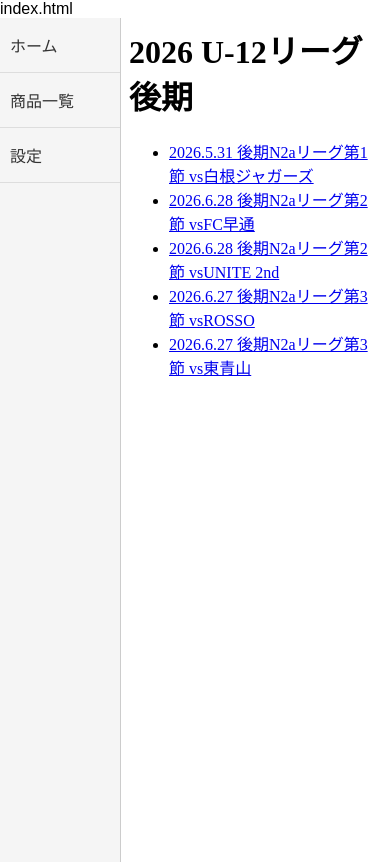
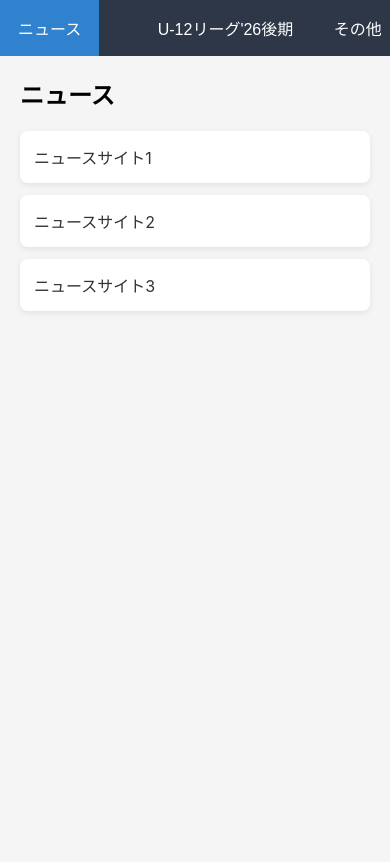
Before and after one commit to krag1041/krag1041.github.io, a plain HTML site: page Movie_Mobile.html in a window 390 px wide. Drawn offline with Linux system fonts and the light colour scheme.

Commit message:
Update Movie_Mobile.html

```diff
--- a/Movie_Mobile.html
+++ b/Movie_Mobile.html
@@ -1,85 +1,229 @@
-index.html
 <!DOCTYPE html>
 <html lang="ja">
 <head>
 <meta charset="UTF-8">
-<meta name="viewport" content="width=device-width, initial-scale=1.0">
-<title>スマホ用2ペインメニュー</title>
+<meta name="viewport" content="width=device-width, initial-scale=1">
+<title>Moive</title>
 
 <style>
-html, body {
-    margin: 0;
-    height: 100%;
-    font-family: sans-serif;
+*{
+    margin:0;
+    padding:0;
+    box-sizing:border-box;
 }
 
-.container {
-    display: flex;
-    height: 100vh;
+body{
+    font-family:-apple-system,BlinkMacSystemFont,"Segoe UI",sans-serif;
+    height:100vh;
+    display:flex;
+    background:#f5f5f5;
 }
 
-.menu {
-    width: 120px;
-    background: #f5f5f5;
-    border-right: 1px solid #ccc;
-    overflow-y: auto;
+/* ---------- サイドバー ---------- */
+
+nav{
+    width:240px;
+    background:#2d3748;
+    color:white;
+    overflow-y:auto;
+    flex-shrink:0;
 }
 
-.menu ul {
-    list-style: none;
-    margin: 0;
-    padding: 0;
+nav h2{
+    padding:20px;
+    font-size:20px;
+    border-bottom:1px solid rgba(255,255,255,.15);
 }
 
-.menu li {
-    border-bottom: 1px solid #ddd;
+nav button{
+    display:block;
+    width:100%;
+    text-align:left;
+    border:none;
+    background:none;
+    color:white;
+    padding:16px 20px;
+    cursor:pointer;
+    font-size:16px;
 }
 
-.menu a {
-    display: block;
-    padding: 15px 10px;
-    text-decoration: none;
-    color: #333;
+nav button:hover{
+    background:#4a5568;
 }
 
-.menu a:hover,
-.menu a:active {
-    background: #2196F3;
-    color: white;
+nav button.active{
+    background:#3182ce;
 }
 
-.content {
-    flex: 1;
+/* ---------- メイン ---------- */
+
+main{
+    flex:1;
+    overflow:auto;
+    padding:30px;
 }
 
-.content iframe {
-    width: 100%;
-    height: 100%;
-    border: none;
+.page{
+    display:none;
+}
+
+.page.active{
+    display:block;
+}
+
+h1{
+    margin-bottom:20px;
+}
+
+.links{
+    display:grid;
+    gap:12px;
+}
+
+.links a{
+    display:block;
+    padding:14px;
+    background:white;
+    border-radius:8px;
+    color:#333;
+    text-decoration:none;
+    box-shadow:0 2px 6px rgba(0,0,0,.08);
+}
+
+.links a:hover{
+    background:#eef6ff;
+}
+
+/* ---------- スマホ ---------- */
+
+@media (max-width:700px){
+
+body{
+    display:block;
+}
+
+nav{
+    width:100%;
+    height:auto;
+    overflow-x:auto;
+    white-space:nowrap;
+    position:sticky;
+    top:0;
+    z-index:10;
+}
+
+nav h2{
+    display:none;
+}
+
+nav button{
+    display:inline-block;
+    width:auto;
+    padding:16px 18px;
+}
+
+main{
+    padding:20px;
+}
+
 }
 </style>
+</head>
 
-</head>
 <body>
 
-<div class="container">
+<nav>
 
-    <nav class="menu">
-        <ul>
-            <li><a href="page1.html" target="contentFrame">ホーム</a></li>
-            <li><a href="league2026L.html" target="contentFrame">商品一覧</a></li>
-            <li><a href="page3.html" target="contentFrame">設定</a></li>
-        </ul>
-    </nav>
+<h2>カテゴリ</h2>
 
-    <div class="content">
-        <iframe
-            name="contentFrame"
-            src="league2026L.html">
-        </iframe>
-    </div>
+<button class="active" onclick="showPage('news',this)">ニュース</button>
+<button onclick="showPage('tools',this)"U-12リーグ'26前期</button>
+<button onclick="showPage('shopping',this)">U-12リーグ'26後期</button>
+<button onclick="showPage('work',this)">その他</button>
+<button onclick="showPage('hobby',this)">趣味</button>
 
+</nav>
+
+<main>
+
+<section id="news" class="page active">
+<h1>ニュース</h1>
+
+<div class="links">
+<a href="https://example.com">ニュースサイト1</a>
+<a href="https://example.com">ニュースサイト2</a>
+<a href="https://example.com">ニュースサイト3</a>
 </div>
+
+</section>
+
+<section id="tools" class="page">
+
+<h1>便利ツール</h1>
+
+<div class="links">
+<a href="#">電卓</a>
+<a href="#">変換ツール</a>
+<a href="#">画像編集</a>
+</div>
+
+</section>
+
+<section id="shopping" class="page">
+
+<h1>ショッピング</h1>
+
+<div class="links">
+<a href="#">ショップA</a>
+<a href="#">ショップB</a>
+</div>
+
+</section>
+
+<section id="work" class="page">
+
+<h1>仕事</h1>
+
+<div class="links">
+<a href="#">社内ポータル</a>
+<a href="#">勤怠</a>
+<a href="#">メール</a>
+</div>
+
+</section>
+
+<section id="hobby" class="page">
+
+<h1>menu</h1>
+
+<div class="links">
+<a href="#">写真</a>
+<a href="#">ゲーム</a>
+</div>
+
+</section>
+
+</main>
+
+<script>
+
+function showPage(id, btn){
+
+document.querySelectorAll(".page").forEach(p=>{
+    p.classList.remove("active");
+});
+
+document.getElementById(id).classList.add("active");
+
+document.querySelectorAll("nav button").forEach(b=>{
+    b.classList.remove("active");
+});
+
+btn.classList.add("active");
+
+}
+
+</script>
 
 </body>
 </html>
```
